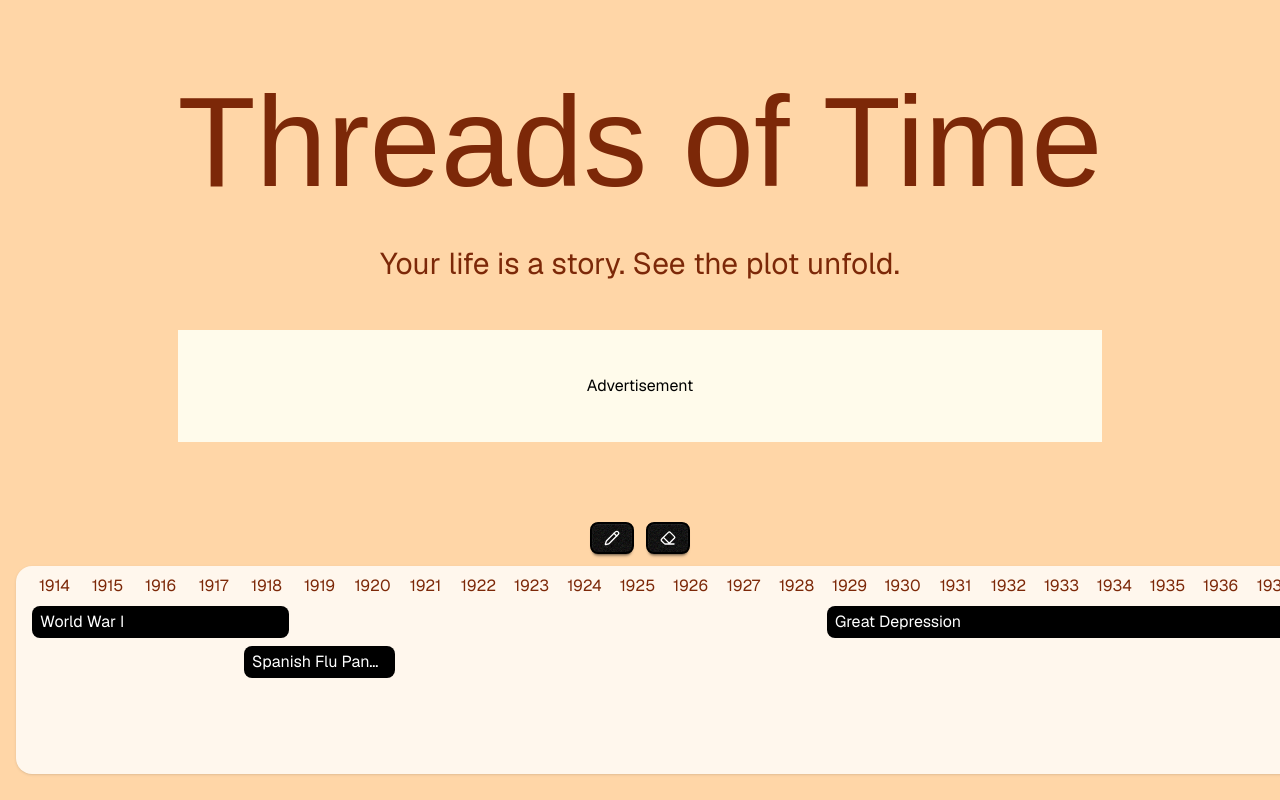
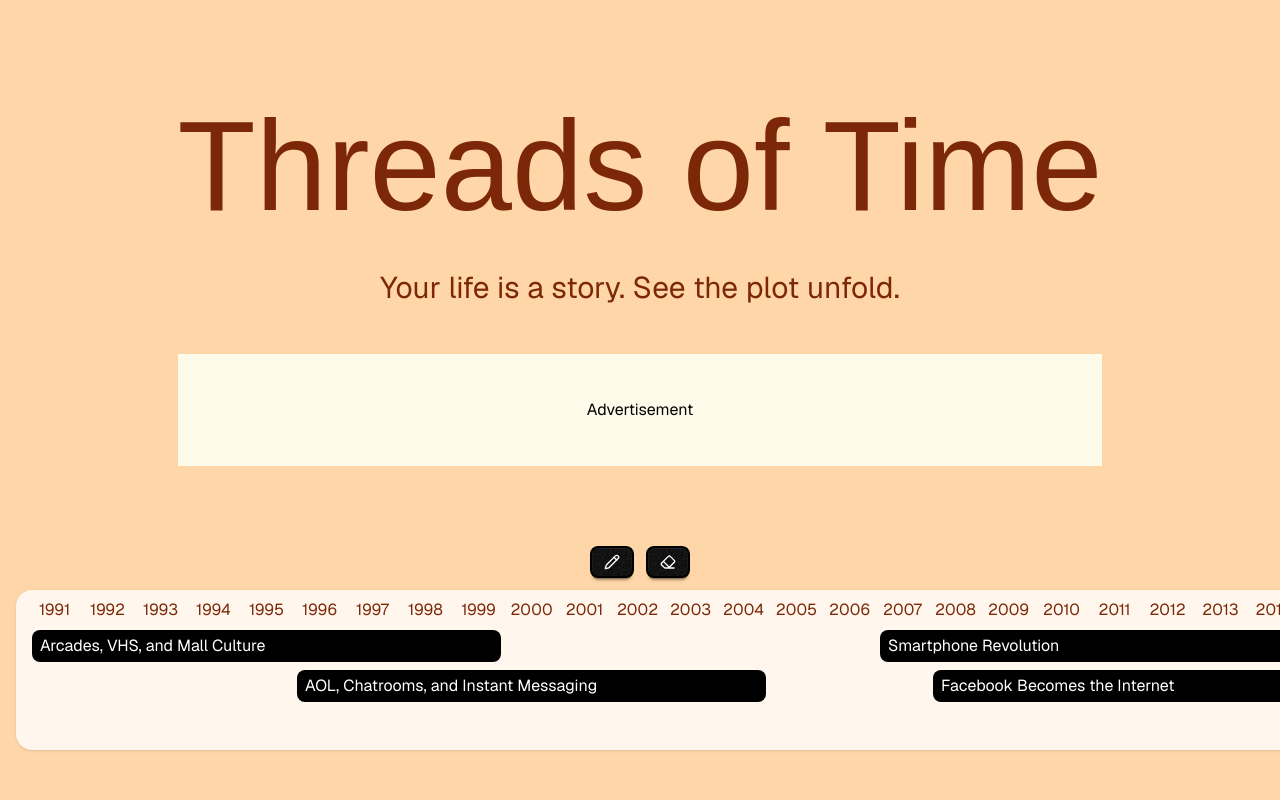
Before and after one commit to chrstief/threads_of_time, a Next.js app: page / in a window 1280 px wide. Built offline with nearby package versions, Linux system fonts and the light colour scheme; a web font is replaced by a local one.

Commit message:
change default events

```diff
--- a/app/page.tsx
+++ b/app/page.tsx
@@ -12,16 +12,20 @@ const bungeeInline = Bungee_Inline({
 
 type Event = { event: string; startYear: number; endYear: number };
 const defaultEvents: Event[] = sortEvents([
-  { event: "World War I", startYear: 1914, endYear: 1918 },
-  { event: "Spanish Flu Pandemic", startYear: 1918, endYear: 1920 },
-  { event: "Great Depression", startYear: 1929, endYear: 1939 },
-  { event: "World War II", startYear: 1939, endYear: 1945 },
-  { event: "Cold War", startYear: 1947, endYear: 1991 },
-  { event: "Korean War", startYear: 1950, endYear: 1953 },
-  { event: "Vietnam War", startYear: 1955, endYear: 1975 },
-  { event: "Space Race", startYear: 1957, endYear: 1975 },
-  { event: "Civil Rights Movement", startYear: 1954, endYear: 1968 },
-  { event: "Internet Development", startYear: 1969, endYear: 1990 },
+  { event: "Arcades, VHS, and Mall Culture", startYear: 1991, endYear: 1999 },
+  { event: "Smartphone Revolution", startYear: 2007, endYear: 2015 },
+  { event: "COVID-19 Pandemic", startYear: 2019, endYear: 2023 },
+  {
+    event: "AOL, Chatrooms, and Instant Messaging",
+    startYear: 1996,
+    endYear: 2004,
+  },
+  { event: "Facebook Becomes the Internet", startYear: 2008, endYear: 2016 },
+  {
+    event: "ChatGPT",
+    startYear: 2022,
+    endYear: new Date().getFullYear(),
+  },
 ]);
 
 function sortEvents(events: Event[]): Event[] {
@@ -60,8 +64,6 @@ export default function Home() {
     lastYear: Math.max(...events.map((event) => event.endYear)),
   };
   const totalColumns = bounds.lastYear - bounds.firstYear + 1;
-  console.log(bounds);
-  console.log(totalColumns);
   const headRow = Array.from(
     { length: totalColumns },
     (_, index) => bounds.firstYear + index,
```
